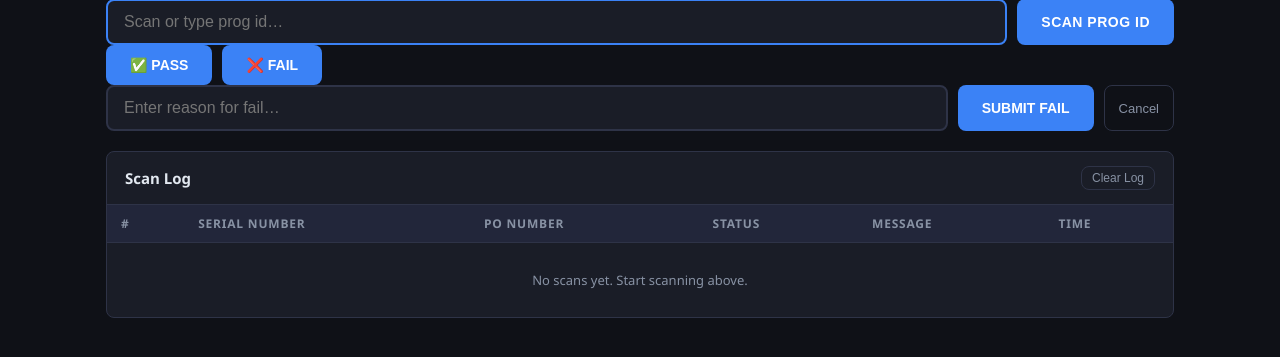
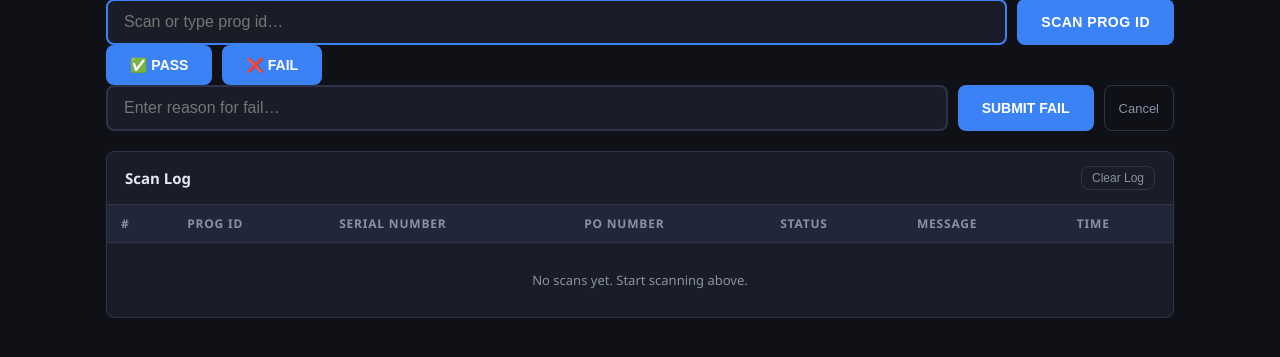
Before and after one commit to kaertech-dev/energous-packaging, a Flask app: page / in a window 1280 px wide. Shown: the part 271-628 px from the top of the page. Run offline with Flask 3, Linux system fonts and the light colour scheme; the visitor is signed in with stand-in values (Sample User, id 1); parts of the project's set-up code (start-up, migrations or seed data) failed here and were passed over.

Commit message:
add prog_id structure to record

```diff
--- a/app/admin.py
+++ b/app/admin.py
@@ -3,7 +3,7 @@ from app.db import query_all, query_one
 def get_packing_logs(limit: int = 200):
     return query_all(
         """
-        SELECT serial_num, po_num, operator_en, shift, date_time, test_rep, remarks, status
+        SELECT serial_num, po_num, operator_en, shift, date_time, prog_id, test_rep, remarks, status
         FROM energous.esense_packaging
         ORDER BY date_time DESC
         LIMIT %s
@@ -42,7 +42,7 @@ def get_daily_summary():
 def get_recent_by_operator(operator_en: str, limit: int = 50):
     return query_all(
         """
-        SELECT serial_num, po_num, shift, date_time, status, remarks
+        SELECT serial_num, po_num, operator_en, shift, date_time, prog_id, test_rep, remarks, status
         FROM energous.esense_packaging
         WHERE operator_en = %s
         ORDER BY date_time DESC
--- a/app/scan.py
+++ b/app/scan.py
@@ -72,10 +72,10 @@ def stations_passed(row: dict) -> bool:
     return all(row.get(s) == 1 for s in REQUIRED_STATIONS)
 
 
-def record_packing(serial_num: str, po_num: str, operator_en: str, shift: str, remarks: str = ""):
+def record_packing(prog_id: str, serial_num: str, po_num: str, operator_en: str, shift: str, remarks: str = ""):
     """
     Atomically:
-      - Set status=1 on an existing failed esense_packaging row, changing no other fields
+      - Set status=1 and update prog_id on an existing failed esense_packaging row
       - Otherwise set packaging=1 in esense_main and insert a new esense_packaging row
     Used for PASS.
     """
@@ -99,10 +99,10 @@ def record_packing(serial_num: str, po_num: str, operator_en: str, shift: str, r
                 cur.execute(
                     """
                     UPDATE energous.esense_packaging
-                    SET status = 1
+                    SET prog_id = %s, status = 1
                     WHERE serial_num = %s AND status = 0
                     """,
-                    (serial_num,)
+                    (prog_id, serial_num)
                 )
                 if cur.rowcount != 1:
                     conn.rollback()
@@ -125,10 +125,10 @@ def record_packing(serial_num: str, po_num: str, operator_en: str, shift: str, r
         cur.execute(
             """
             INSERT INTO energous.esense_packaging
-                (serial_num, po_num, operator_en, shift, date_time, test_rep, remarks, status)
-            VALUES (%s, %s, %s, %s, %s, 1, %s, 1)
+                (serial_num, po_num, operator_en, shift, date_time, prog_id,  test_rep, remarks, status)
+            VALUES (%s, %s, %s, %s, %s, %s, 1, %s, 1)
             """,
-            (serial_num, po_num, operator_en, shift, datetime.now(), remarks)
+            (serial_num, po_num, operator_en, shift, datetime.now(), prog_id, remarks)
         )
 
         conn.commit()
@@ -140,7 +140,7 @@ def record_packing(serial_num: str, po_num: str, operator_en: str, shift: str, r
         conn.close()
 
 
-def record_fail(serial_num: str, po_num: str, operator_en: str, shift: str, reason: str):
+def record_fail(prog_id: str, serial_num: str, po_num: str, operator_en: str, shift: str, reason: str):
     """
     Record a FAIL:
       - Inserts into esense_packaging with serial_num suffixed "_1", "_2", or "_3"
@@ -169,10 +169,10 @@ def record_fail(serial_num: str, po_num: str, operator_en: str, shift: str, reas
         cur.execute(
             """
             INSERT INTO energous.esense_packaging
-                (serial_num, po_num, operator_en, shift, date_time, test_rep, remarks, status)
-            VALUES (%s, %s, %s, %s, %s, %s, %s, 0)
+                (serial_num, po_num, operator_en, shift, date_time, prog_id,  test_rep, remarks, status)
+            VALUES (%s, %s, %s, %s, %s, %s, %s, %s, 0)
             """,
-            (fail_serial, po_num, operator_en, shift, datetime.now(), repetition, reason)
+            (fail_serial, po_num, operator_en, shift, datetime.now(), prog_id, repetition, reason)
         )
         conn.commit()
         return repetition
@@ -266,7 +266,7 @@ def finalize_scan(prog_id: str, operator_en: str, shift: str, decision: str, rem
         reason = remarks.strip()
         if not reason:
             return {"status": "fail", "message": "A fail reason is required.", "unit": unit}
-        repetition = record_fail(serial_num, unit["po_num"], operator_en, shift, reason)
+        repetition = record_fail(prog_id, serial_num, unit["po_num"], operator_en, shift, reason)
         if repetition is None:
             return {
                 "status": "max_failures",
@@ -281,7 +281,7 @@ def finalize_scan(prog_id: str, operator_en: str, shift: str, decision: str, rem
             "recorded_serial_num": f"{serial_num}_{repetition}",
         }
 
-    if not record_packing(serial_num, unit["po_num"], operator_en, shift, remarks):
+    if not record_packing(prog_id, serial_num, unit["po_num"], operator_en, shift, remarks):
         return {
             "status": "already_packed",
             "message": f"Serial '{serial_num}' was already packed.",
--- a/templates/scan.html
+++ b/templates/scan.html
@@ -73,6 +73,7 @@
         <thead>
           <tr>
             <th>#</th>
+            <th>Prog ID</th>
             <th>Serial Number</th>
             <th>PO Number</th>
             <th>Status</th>
@@ -81,7 +82,7 @@
           </tr>
         </thead>
         <tbody id="log-body">
-          <tr id="empty-row"><td colspan="6" class="empty-log">No scans yet. Start scanning above.</td></tr>
+          <tr id="empty-row"><td colspan="7" class="empty-log">No scans yet. Start scanning above.</td></tr>
         </tbody>
       </table>
     </div>
@@ -133,7 +134,7 @@
     el._t = setTimeout(() => el.className = "scan-msg hidden", 4000);
   }
 
-  function addLogRow(serial, po, status, message) {
+  function addLogRow(progId, serial, po, status, message) {
     emptyRow.style.display = "none";
     const idx  = logRows.length + 1;
     const time = new Date().toLocaleTimeString();
@@ -147,6 +148,7 @@
       return td;
     };
     addCell(String(idx));
+    addCell(progId, "mono");
     addCell(serial, "mono");
     addCell(po || "—", "mono");
     const statusCell = addCell("");
@@ -226,12 +228,12 @@
     showMsg(msgSerial, data.message, data.ok ? "success" : "error");
 
     if (data.ok) {
-      addLogRow(loggedSerial, data.unit?.po_num, uiStatus, data.message);
+      addLogRow(verifiedProgId, loggedSerial, data.unit?.po_num, uiStatus, data.message);
       updateCounter(count + 1);
       resetProgStep();
     } else {
       // validation failed on re-check (e.g. stale state) — surface it, keep reason box open on fail
-      addLogRow(verifiedSerial, data.unit?.po_num, uiStatus, data.message);
+      addLogRow(verifiedProgId, verifiedSerial, data.unit?.po_num, uiStatus, data.message);
     }
   }
 
```
Also changed, not shown: templates/admin.html (+7 -5 lines), README.md.
